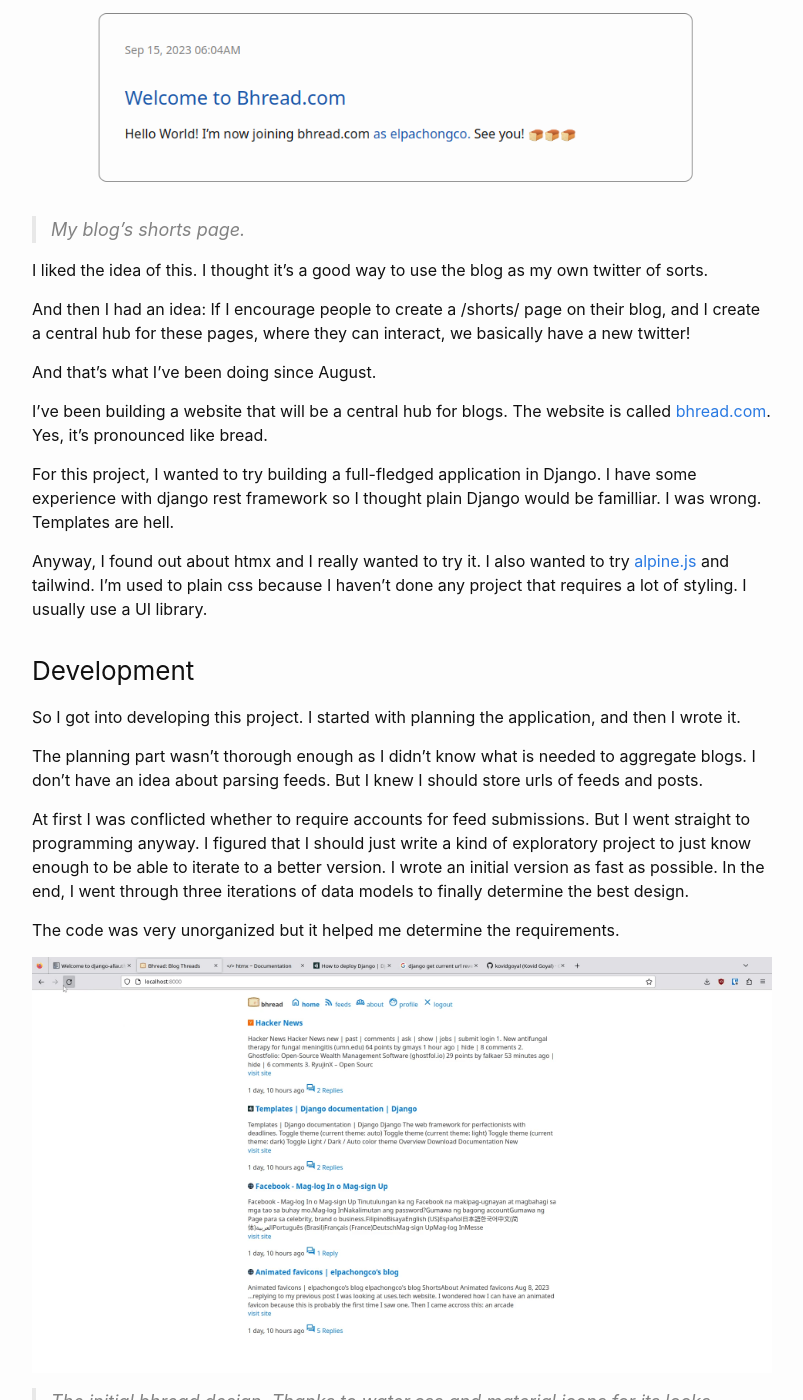
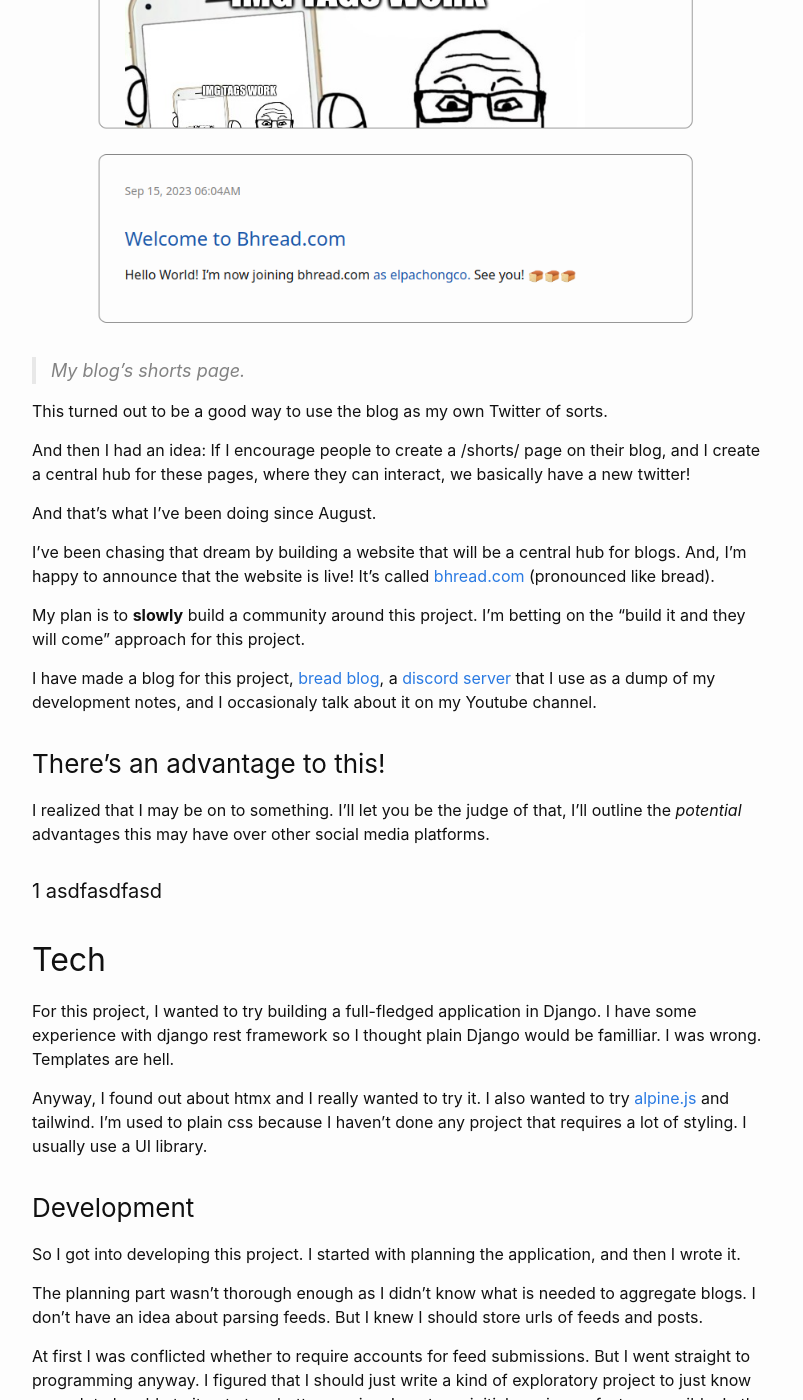
Before and after one commit to elpachongco/elpachongco.github.io, a Jekyll site: the page built from _posts/2023-09-21-building-a-new-social-media-platform.md, in a window 1280 px wide and 1400 px high, scrolled down 849 px. Shown: the whole window, without its empty margins (238-1041 px from the left). Built offline with Jekyll 4.4.1, drawn with Linux system fonts in a browser that asks for light colours; a script that is not in the unit is left out; some of the changed text lies outside the part shown.

Commit message:
Update Blog “2023-09-21-building-a-new-social-media-platform”

```diff
--- a/_posts/2023-09-21-building-a-new-social-media-platform.md
+++ b/_posts/2023-09-21-building-a-new-social-media-platform.md
@@ -1,21 +1,39 @@
 ---
 layout: post
 title: Building a New Social Media Platform
-date: 2023-09-21T22:18:32.252+08:00
+date: 2023-11-15T22:10:21.241+08:00
 ---
+Last edited: Nov 15 - Revise and add new findings
+
 I recently created a [/shorts/ page in my blog](https://elpachongco.github.io/shorts/). This page is intended for shorter content. It's a place I can use to share memes, tips, and small stories.
+
+The idea came to me after realizing that almost every platform is doing short-form content: Tiktok, Youtube, IG, FB etc. Why not have it on my blog, I thought.
+
+So I spent an evening to tweak my blog, and after a few hours, I had my [first short post](https://earlps.net/shorts/hello.html)!
 
 ![](/img/uploads/elpachongco-shorts.png)
 
 > My blog's shorts page.
 
-I liked the idea of this. I thought it's a good way to use the blog as my own twitter of sorts.
+This turned out to be a good way to use the blog as my own Twitter of sorts.
 
 And then I had an idea: If I encourage people to create a /shorts/ page on their blog, and I create a central hub for these pages, where they can interact, we basically have a new twitter!
 
 And that's what I've been doing since August.
 
-I've been building a website that will be a central hub for blogs. The website is called [bhread.com](https://bhread.com). Yes, it's pronounced like bread.
+I've been chasing that dream by building a website that will be a central hub for blogs. And, I'm happy to announce that the website is live! It's called [bhread.com](https://bhread.com) (pronounced like bread).
+
+My plan is to **slowly** build a community around this project. I'm betting on the “build it and they will come” approach for this project.
+
+I have made a blog for this project, [bread blog](https://blog.bhread.com), a [discord server](https://blog.bhread.com/posts/bhread-discord-server/) that I use as a dump of my development notes, and I occasionaly talk about it on my Youtube channel.
+
+### There's an advantage to this!
+
+I realized that I may be on to something. I'll let you be the judge of that, I'll outline the _potential_ advantages this may have over other social media platforms.
+
+#### 1 asdfasdfasd
+
+## Tech
 
 For this project, I wanted to try building a full-fledged application in Django. I have some experience with django rest framework so I thought plain Django would be familliar. I was wrong. Templates are hell.
 
@@ -33,11 +51,11 @@
 
 ![](/img/uploads/bhread-initial-version.png)
 
-> The initial bhread design. Thanks to water.css and material icons for its looks.
+> The initial bhread design. Thanks to [water.css](water.css) and material icons for its looks.
 
 I showed it to some friends and there was not a lot of reaction. It's to be expected for an early product but it made me realize that this UI will not work for everyone. I like it because I like reading. It's my job to read. Hacker News looks like a big wall of text to other people. This looks like a wall of text.
 
-To start the new iteration, I removed a lot of the code, and made new plans. This time, the UI is inspired by twitter and elk.zone (a mastodon client).
+To start the new iteration, I removed a lot of the code, and made new plans. This time, the UI is inspired by twitter and [elk.zone](elk.zone) (a mastodon client).
 
 I tried a few designs. At first, I designed with CSS but I got tired easily and thought I needed to design it properly first before programming.
 
@@ -55,7 +73,7 @@
 
 Playing with HTMX for a bit, I realized how easy it makes the backend-frontend integration. It's amazing. Like everybody else, I used to build a frontend app and a json API for my web applications. I'm too tired of it. This is why I wanted to try HTMX. The only problem I see with using HTMX is if I want to create mobile apps for bhread, I will have to create a JSON API anyway.
 
-I haven't used [[Alpine.js](Alpine.js)](Alpine.js) a lot as of now but I'm so excited to use it. Once I get the layout sorted, I'll start scripting.
+I haven't used [[Alpine.js](Alpine.js)]([Alpine.js](Alpine.js)) a lot as of now but I'm so excited to use it. Once I get the layout sorted, I'll start scripting.
 
 ### Deployment
 
@@ -73,8 +91,7 @@
 
 That's it for now, this is what the website looks like right now (Sept 21, 2023):
 
-![](/img/uploads/bhread-screenshot-09-21-2023.png)
-It's getting pretty close :D
+![](/img/uploads/bhread-screenshot-09-21-2023.png) It's getting pretty close :D
 
 Bonus:
 
@@ -82,4 +99,4 @@
 
 > I forgot to sanitize the verification post. The wordpress theme of the post infected the whole site. Makes me think about the design of my code.
 
-If you want to know more about the project, visit [[Bhread.com](Bhread.com)](https://bhread.com) or visit the [Bhread blog](https://blog.bhread.com).
+If you want to know more about the project, visit [Bhread.com](Bhread.com), the [Bhread blog](https://blog.bhread.com), join the [Discord server](https://blog.bhread.com/posts/bhread-discord-server/) or look at the [FOSS code](https://github.com/elpachongco/bhread).
```
